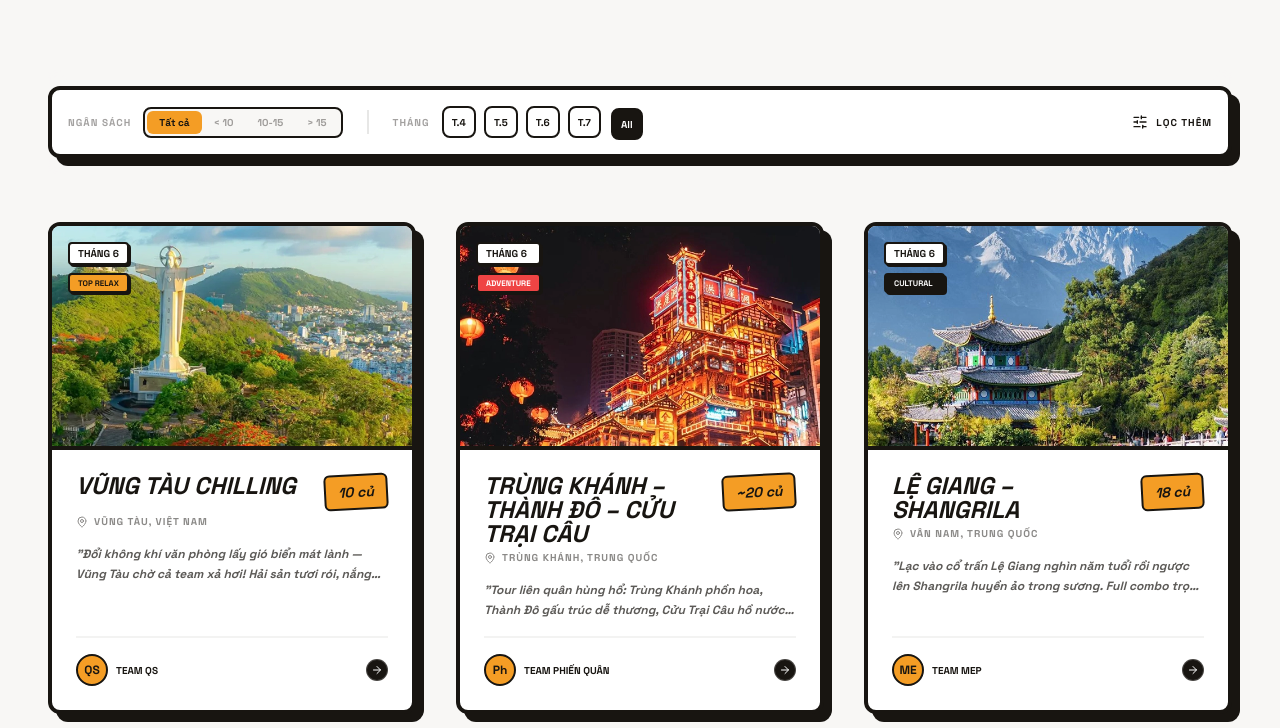
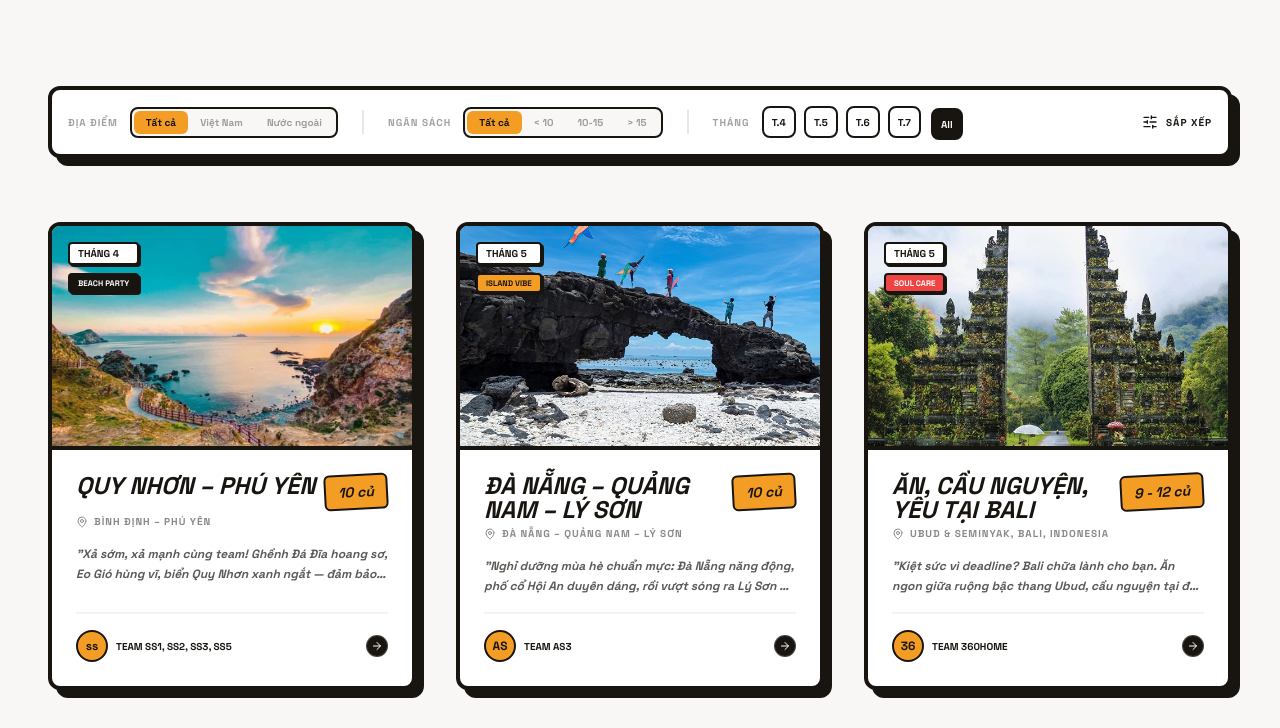
Before and after one commit to darkend16987/inno-summertrip-plan, a Next.js app: page / in a window 1280 px wide. Shown: the part 558-1286 px from the top of the page. Built offline with nearby package versions, Linux system fonts and the light colour scheme.

Commit message:
update sorting logic & frontend

```diff
--- a/src/app/page.tsx
+++ b/src/app/page.tsx
@@ -23,6 +23,8 @@ import { TRIPS, Trip } from '@/constants/trips';
 export default function Home() {
   const [budgetFilter, setBudgetFilter] = useState<'all' | 'under10' | '10-15' | 'over15'>('all');
   const [monthFilter, setMonthFilter] = useState<number | 'all'>('all');
+  const [destinationFilter, setDestinationFilter] = useState<'all' | 'domestic' | 'international'>('all');
+  const [sortOrder, setSortOrder] = useState<'early' | 'late' | 'cheap' | 'expensive'>('early');
   const [searchTerm, setSearchTerm] = useState("");
   const [selectedTrip, setSelectedTrip] = useState<Trip | null>(null);
   const [isLoaded, setIsLoaded] = useState(false);
@@ -32,7 +34,8 @@ export default function Home() {
     return () => clearTimeout(timer);
   }, []);
 
-  const filteredTrips = TRIPS.filter(trip => {
+  const filteredTrips = TRIPS
+    .filter(trip => {
       const matchesSearch = trip.title.toLowerCase().includes(searchTerm.toLowerCase()) ||
                            trip.team.toLowerCase().includes(searchTerm.toLowerCase()) ||
                            trip.location.toLowerCase().includes(searchTerm.toLowerCase());
@@ -44,7 +47,18 @@ export default function Home() {
 
       const matchesMonth = monthFilter === 'all' || trip.month === monthFilter;
 
-    return matchesSearch && matchesBudget && matchesMonth;
+      const matchesDestination = destinationFilter === 'all' ||
+                               (destinationFilter === 'domestic' && !trip.isInternational) ||
+                               (destinationFilter === 'international' && trip.isInternational);
+
+      return matchesSearch && matchesBudget && matchesMonth && matchesDestination;
+    })
+    .sort((a, b) => {
+      if (sortOrder === 'early') return a.month - b.month;
+      if (sortOrder === 'late') return b.month - a.month;
+      if (sortOrder === 'cheap') return a.budgetVal - b.budgetVal;
+      if (sortOrder === 'expensive') return b.budgetVal - a.budgetVal;
+      return 0;
     });
 
   return (
@@ -222,6 +236,27 @@ export default function Home() {
           <div className="bg-white border-4 border-charcoal p-4 rounded-xl flex flex-wrap items-center justify-between gap-6 poster-shadow">
             <div className="flex flex-wrap items-center gap-6">
               <div className="flex items-center gap-3">
+                <span className="font-black uppercase text-[10px] tracking-widest text-charcoal/40">Địa điểm</span>
+                <div className="flex bg-bg-light p-0.5 rounded-lg border-2 border-charcoal">
+                  {[
+                    { id: 'all', label: 'Tất cả' },
+                    { id: 'domestic', label: 'Việt Nam' },
+                    { id: 'international', label: 'Nước ngoài' }
+                  ].map((btn) => (
+                    <button
+                      key={btn.id}
+                      onClick={() => setDestinationFilter(btn.id as any)}
+                      className={`px-3 py-1 rounded-md text-[10px] font-black transition-all cursor-pointer ${destinationFilter === btn.id ? 'bg-primary text-charcoal' : 'text-charcoal/40'}`}
+                    >
+                      {btn.label}
+                    </button>
+                  ))}
+                </div>
+              </div>
+
+              <div className="h-6 w-[2px] bg-charcoal/10 hidden md:block"></div>
+
+              <div className="flex items-center gap-3">
                 <span className="font-black uppercase text-[10px] tracking-widest text-charcoal/40">Ngân sách</span>
                 <div className="flex bg-bg-light p-0.5 rounded-lg border-2 border-charcoal">
                   {[
@@ -241,7 +276,7 @@ export default function Home() {
                 </div>
               </div>
 
-              <div className="h-6 w-[2px] bg-charcoal/10 hidden md:block"></div>
+              <div className="h-6 w-[2px] bg-charcoal/10 hidden lg:block"></div>
 
               <div className="flex items-center gap-3">
                 <span className="font-black uppercase text-[10px] tracking-widest text-charcoal/40">Tháng</span>
@@ -259,10 +294,30 @@ export default function Home() {
               </div>
             </div>
 
+            <div className="relative group/sort">
               <button className="flex items-center gap-2 text-charcoal font-black hover:text-primary transition-colors cursor-pointer group">
                 <SlidersHorizontal className="w-4 h-4 group-hover:rotate-180 transition-transform" />
-              <span className="uppercase tracking-widest text-[10px]">Lọc thêm</span>
+                <span className="uppercase tracking-widest text-[10px]">Sắp xếp</span>
               </button>
+
+              <div className="absolute right-0 top-full mt-2 w-48 bg-white border-4 border-charcoal rounded-xl shadow-[8px_8px_0px_0px_#181511] opacity-0 invisible group-hover/sort:opacity-100 group-hover/sort:visible transition-all z-50 overflow-hidden">
+                {[
+                  { id: 'early', label: 'Thời gian: Sớm nhất', icon: Calendar },
+                  { id: 'late', label: 'Thời gian: Muộn nhất', icon: Calendar },
+                  { id: 'cheap', label: 'Budget: Ít nhất', icon: Wallet },
+                  { id: 'expensive', label: 'Budget: Nhiều nhất', icon: Wallet }
+                ].map((item) => (
+                  <button
+                    key={item.id}
+                    onClick={() => setSortOrder(item.id as any)}
+                    className={`w-full flex items-center gap-3 px-4 py-3 text-[10px] font-black uppercase text-left hover:bg-primary transition-colors border-b-2 last:border-b-0 border-charcoal/5 ${sortOrder === item.id ? 'bg-primary/20' : ''}`}
+                  >
+                    <item.icon className="w-3 h-3" />
+                    {item.label}
+                  </button>
+                ))}
+              </div>
+            </div>
           </div>
         </section>
 
--- a/src/constants/trips.ts
+++ b/src/constants/trips.ts
@@ -19,6 +19,7 @@ export interface Trip {
   team: string;
   title: string;
   location: string;
+  isInternational: boolean;
   duration: string;
   month: number; // 4, 5, 6, 7
   budgetVal: number; // For filtering
@@ -43,11 +44,12 @@ export const TRIPS: Trip[] = [
     team: 'Team QS',
     title: 'Vũng Tàu Chilling',
     location: 'Vũng Tàu, Việt Nam',
+    isInternational: false,
     duration: 'Tháng 6',
     month: 6,
     budgetVal: 10,
     budgetLabel: '10 củ',
-    description: 'Đổi không khí văn phòng lấy gió biển mát lành — Vũng Tàu chờ cả team xả hơi! Hải sản tươi rói, nắng vàng ươm và tiếng sóng vỗ đúng kiểu "chill tận linh hồn". Tất cả gói gọn trong 10 củ, không cần suy nghĩ nhiều!',
+    description: 'Đổi không khí văn phòng lấy gió biển mát lành — Vũng Tàu chờ cả team xả hơi! Hải sản tươi rồi, nắng vàng ươm và tiếng sóng vỗ đúng kiểu "chill tận linh hồn". Tất cả gói gọn trong 10 củ, không cần suy nghĩ nhiều!',
     image: '/images/Vũng Tàu.webp',
     badge: 'TOP RELAX',
     badgeType: 'yellow',
@@ -63,6 +65,7 @@ export const TRIPS: Trip[] = [
     team: 'Team Phiến quân',
     title: 'Trùng Khánh – Thành Đô – Cửu Trại Câu',
     location: 'Trùng Khánh, Trung Quốc',
+    isInternational: true,
     duration: 'Đầu tháng 6/2026',
     month: 6,
     budgetVal: 20,
@@ -84,6 +87,7 @@ export const TRIPS: Trip[] = [
     team: 'Team MEP',
     title: 'Lệ Giang – Shangrila',
     location: 'Vân Nam, Trung Quốc',
+    isInternational: true,
     duration: '3/6 – 7/6/2026',
     month: 6,
     budgetVal: 18,
@@ -105,6 +109,7 @@ export const TRIPS: Trip[] = [
     team: 'Team AS3',
     title: 'Đà Nẵng – Quảng Nam – Lý Sơn',
     location: 'Đà Nẵng – Quảng Nam – Lý Sơn',
+    isInternational: false,
     duration: 'Giữa tháng 5 (5N4Đ)',
     month: 5,
     budgetVal: 10,
@@ -125,6 +130,7 @@ export const TRIPS: Trip[] = [
     team: 'Team ss1, ss2, ss3, ss5',
     title: 'Quy Nhơn – Phú Yên',
     location: 'Bình Định – Phú Yên',
+    isInternational: false,
     duration: '13/4 – 17/4 (5N4Đ)',
     month: 4,
     budgetVal: 10,
@@ -145,6 +151,7 @@ export const TRIPS: Trip[] = [
     team: 'Team 360Home',
     title: 'Ăn, Cầu Nguyện, Yêu tại Bali',
     location: 'Ubud & Seminyak, Bali, Indonesia',
+    isInternational: true,
     duration: 'Giữa tháng 5 (5N4Đ)',
     month: 5,
     budgetVal: 11,
@@ -166,12 +173,13 @@ export const TRIPS: Trip[] = [
     team: 'Team AS10-LS1',
     title: 'Busan – Seoul – Incheon',
     location: 'Hàn Quốc',
+    isInternational: true,
     duration: 'Tháng 5 (6N5Đ)',
     month: 5,
     budgetVal: 16.5,
     budgetLabel: '16 củ 5',
     itineraryUrl: 'https://drive.google.com/file/d/1edzWsUEr6iZMuNvq5O7yFi69wD1rM9Qn/view?usp=sharing',
-    description: 'Khám phá xứ sở Kim Chi từ Busan năng động đến Seoul rực rỡ và Incheon hiện đại. Một hành trình 6 ngày 5 đêm trọn vẹn văn hóa, ẩm thực và mua sắm dành cho các tín đồ K-Culture!',
+    description: 'Khám phá xứ sở Kim Chi từ Busan năng động đến Seoul rực rỡ and Incheon hiện đại. Một hành trình 6 ngày 5 đêm trọn vẹn văn hóa, ẩm thực và mua sắm dành cho các tín đồ K-Culture!',
     image: '/images/Busan.webp',
     badge: 'K-STYLE',
     badgeType: 'yellow',
@@ -187,6 +195,7 @@ export const TRIPS: Trip[] = [
     team: 'Team AS10-LS1-AS3',
     title: 'Miền Tây Nam Bộ – Tây Ninh – Sài Gòn',
     location: 'Miền Tây – Tây Ninh – Sài Gòn',
+    isInternational: false,
     duration: 'Khởi hành 12/5 (5N4Đ)',
     month: 5,
     budgetVal: 9.7,
```
Lines whose indentation alone changed are shown as unchanged.
